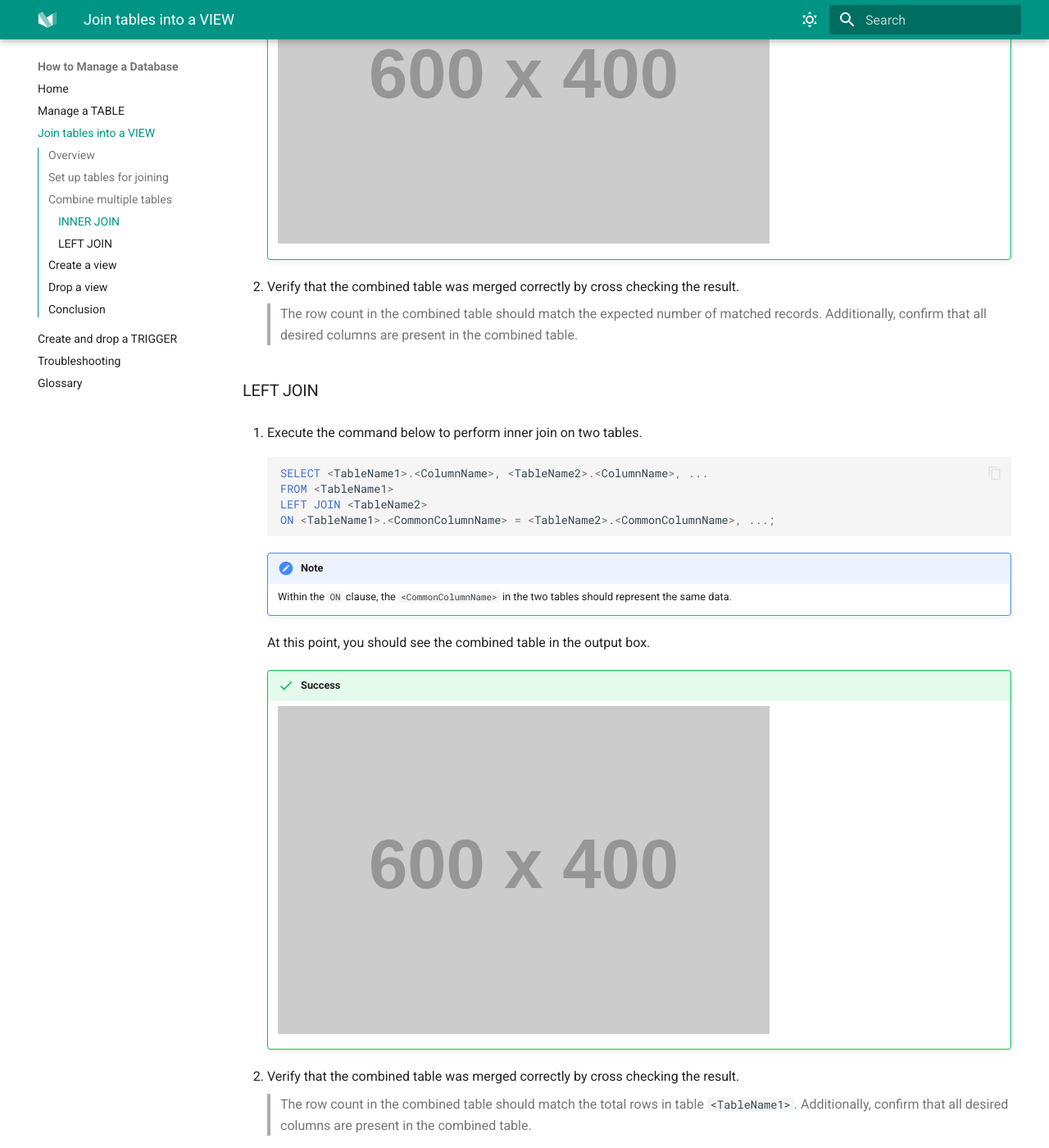
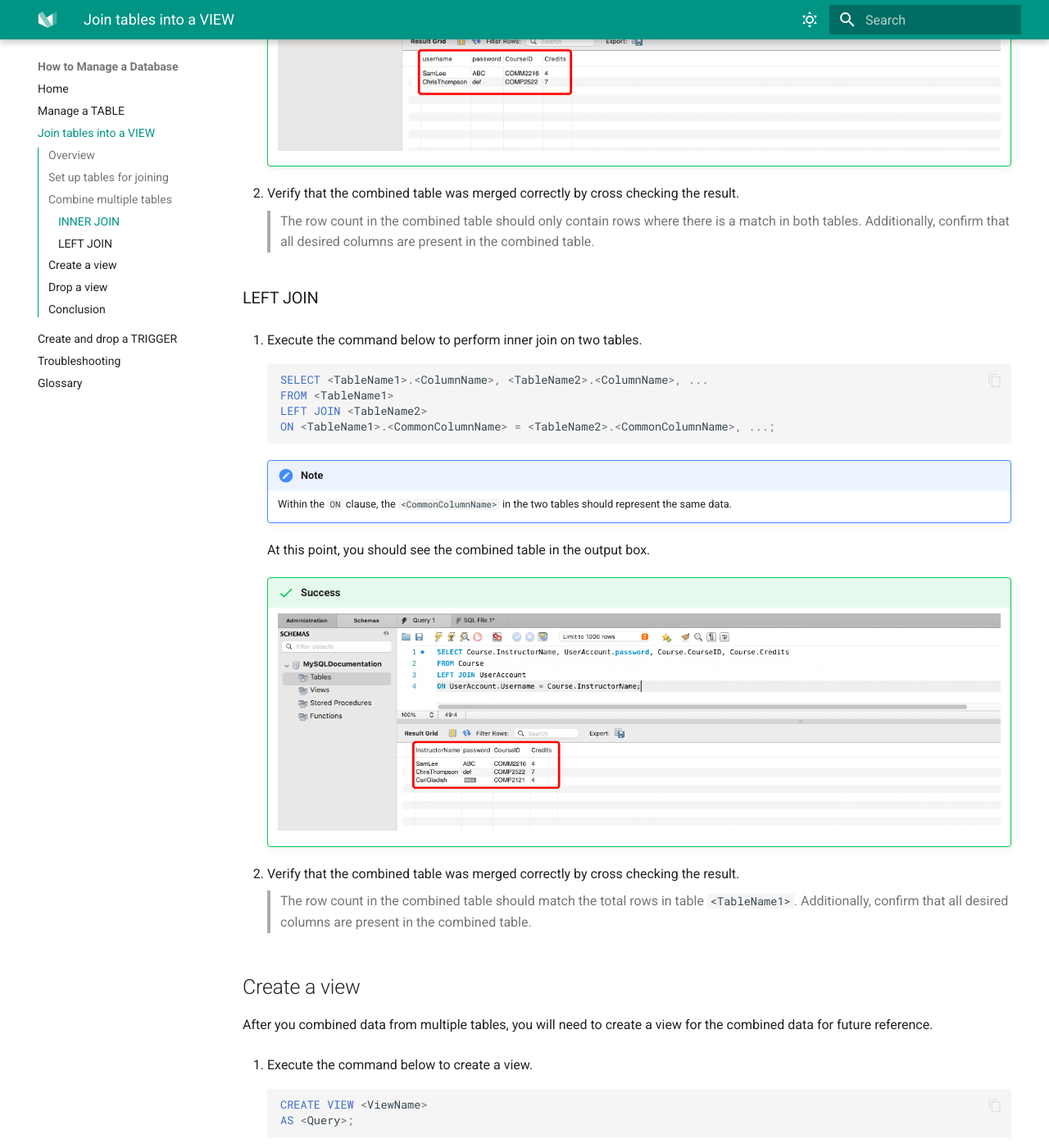
Before and after one commit to izcheung/mySQLWorkBenchUserDoc, an MkDocs documentation site: the page built from docs/task2.md, in a window 1280 px wide and 1400 px high, scrolled down 1293 px. Shown: the whole window at 82% size. Built offline with MkDocs 1.6.1 and Material for MkDocs 9.7.7, drawn with Linux system fonts in a browser that asks for light colours.

```diff
--- a/docs/task2.md
+++ b/docs/task2.md
@@ -32,11 +32,11 @@ After preparing multiple tables for joining, you need to decide how to join them
 
     At this point, you should see the combined table in the output box.
     !!! success
-        ![Image title](https://dummyimage.com/600x400/eee/aaa)
+        ![Inner Join](images/InnerJoin.jpg)
 
 2. Verify that the combined table was merged correctly by cross checking the result.
 
-    > The row count in the combined table should match the expected number of matched records. Additionally, confirm that all desired columns are present in the combined table.
+    > The row count in the combined table should only contain rows where there is a match in both tables. Additionally, confirm that all desired columns are present in the combined table.
 
 
 ### LEFT JOIN
@@ -54,7 +54,7 @@ After preparing multiple tables for joining, you need to decide how to join them
     At this point, you should see the combined table in the output box.
 
     !!! success
-        ![Image title](https://dummyimage.com/600x400/eee/aaa)
+        ![Image title](images/LeftJoin.jpg)
 
 
 2. Verify that the combined table was merged correctly by cross checking the result.
```
Also changed, not shown: other parts of docs/task2.md (+8 -2 lines), docs/images/CreateView.jpg (added), docs/images/DropView.jpg (added), docs/images/InnerJoin.jpg (added), docs/images/LeftJoin.jpg (added), docs/images/UpdateView.jpg (added).
